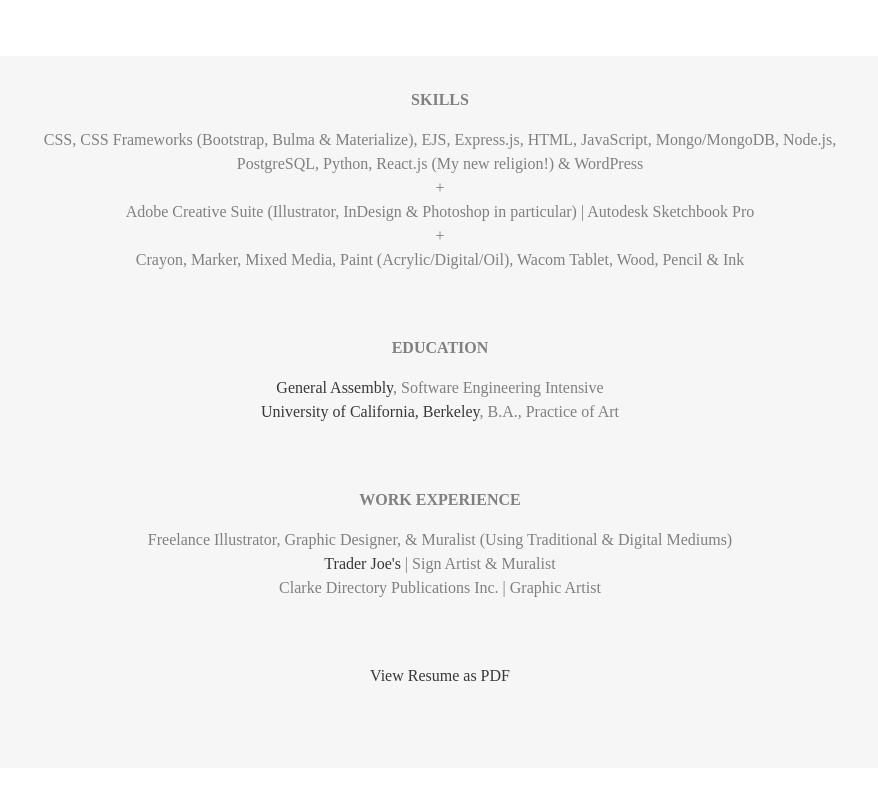
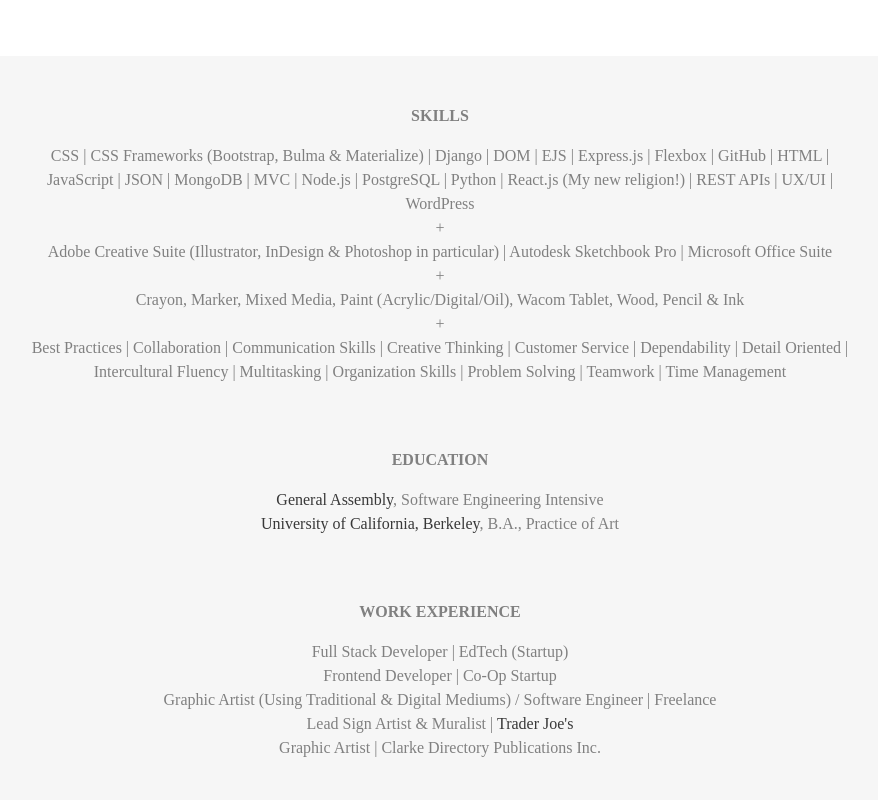
Before and after one commit to 8712ce/portfolio, a React (Create React App) app: page / in a window 1280 px wide. Shown: the part 960-1760 px from the top of the page, without its empty margins (200-1078 px from the left). Built offline with nearby package versions, Linux system fonts and the light colour scheme.

Commit message:
updated resume component

```diff
--- a/src/components/Resume/index.js
+++ b/src/components/Resume/index.js
@@ -14,11 +14,13 @@ export default function Resume() {
             <div className="resume_text">
                 <p><b>SKILLS</b></p>
                     <ul>
-                        <li>CSS, CSS Frameworks (Bootstrap, Bulma & Materialize), EJS, Express.js, HTML, JavaScript, Mongo/MongoDB, Node.js, PostgreSQL, Python, React.js (My new religion!) & WordPress</li>
+                        <li>CSS | CSS Frameworks (Bootstrap, Bulma & Materialize) | Django | DOM | EJS | Express.js | Flexbox | GitHub | HTML | JavaScript | JSON | MongoDB | MVC | Node.js | PostgreSQL | Python | React.js (My new religion!) | REST APIs | UX/UI | WordPress</li>
                         <li>+</li>
-                        <li>Adobe Creative Suite (Illustrator, InDesign & Photoshop in particular) | Autodesk Sketchbook Pro</li>
+                        <li>Adobe Creative Suite (Illustrator, InDesign & Photoshop in particular) | Autodesk Sketchbook Pro | Microsoft Office Suite</li>
                         <li>+</li>
                         <li>Crayon, Marker, Mixed Media, Paint (Acrylic/Digital/Oil), Wacom Tablet, Wood, Pencil & Ink</li>
+                        <li>+</li>
+                        <li>Best Practices | Collaboration | Communication Skills | Creative Thinking | Customer Service | Dependability | Detail Oriented | Intercultural Fluency | Multitasking | Organization Skills | Problem Solving | Teamwork | Time Management</li>
                     </ul>
             </div>
 
@@ -33,9 +35,11 @@ export default function Resume() {
             <div className="resume_text">
                 <p><b>WORK EXPERIENCE</b></p>
                     <ul>
-                        <li>Freelance Illustrator, Graphic Designer, & Muralist (Using Traditional & Digital Mediums)</li>
-                        <li><a href="https://www.traderjoes.com" target="_blank">Trader Joe's</a> | Sign Artist & Muralist</li>
-                        <li>Clarke Directory Publications Inc. | Graphic Artist</li>
+                        <li>Full Stack Developer | EdTech (Startup)</li>
+                        <li>Frontend Developer | Co-Op Startup</li>
+                        <li>Graphic Artist (Using Traditional & Digital Mediums) / Software Engineer | Freelance</li>
+                        <li>Lead Sign Artist & Muralist | <a href="https://www.traderjoes.com" target="_blank">Trader Joe's</a></li>
+                        <li>Graphic Artist | Clarke Directory Publications Inc.</li>
                     </ul>
             </div>
 
--- a/src/components/Resume/resume.css
+++ b/src/components/Resume/resume.css
@@ -1,6 +1,6 @@
 #resume {
     background-color: #f6f6f6;
-    padding: 1em;
+    padding: 2em;
     margin-bottom: 2em;
     border-radius: 0.5em;
 }
```
